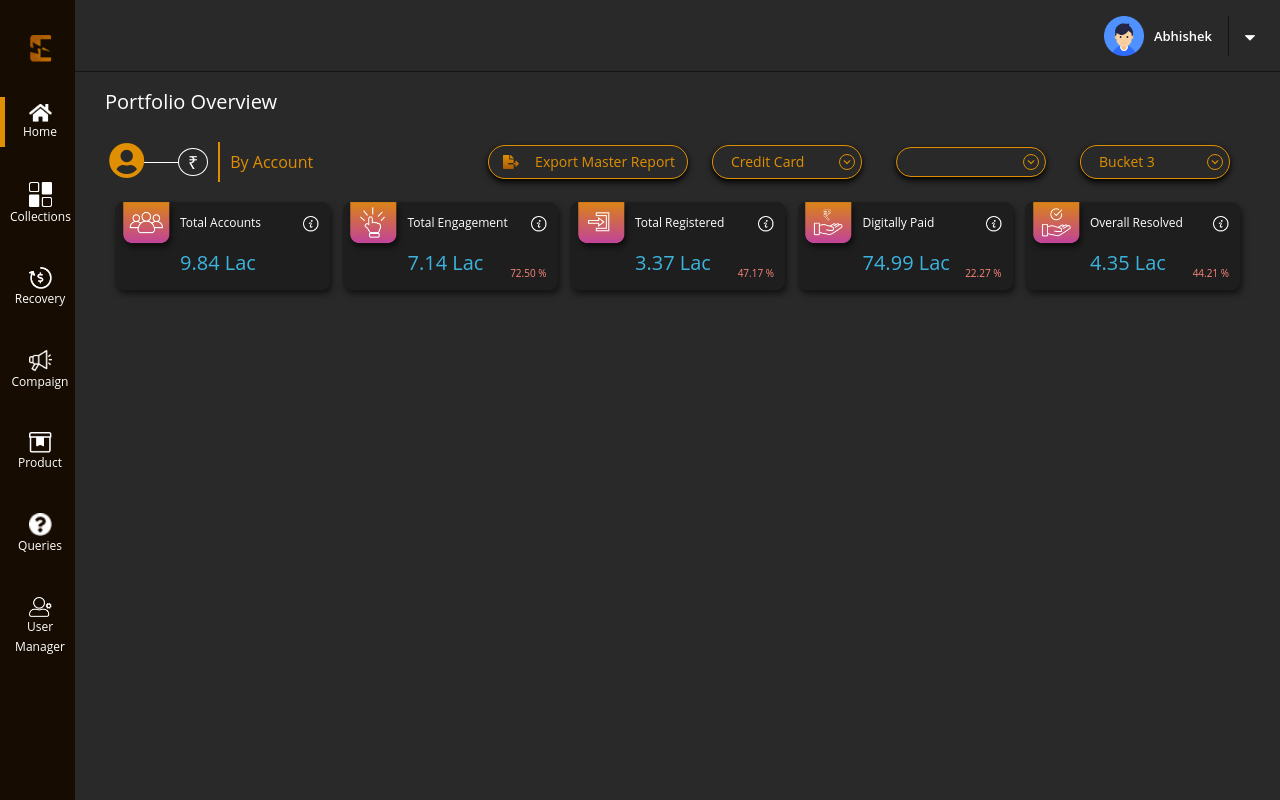
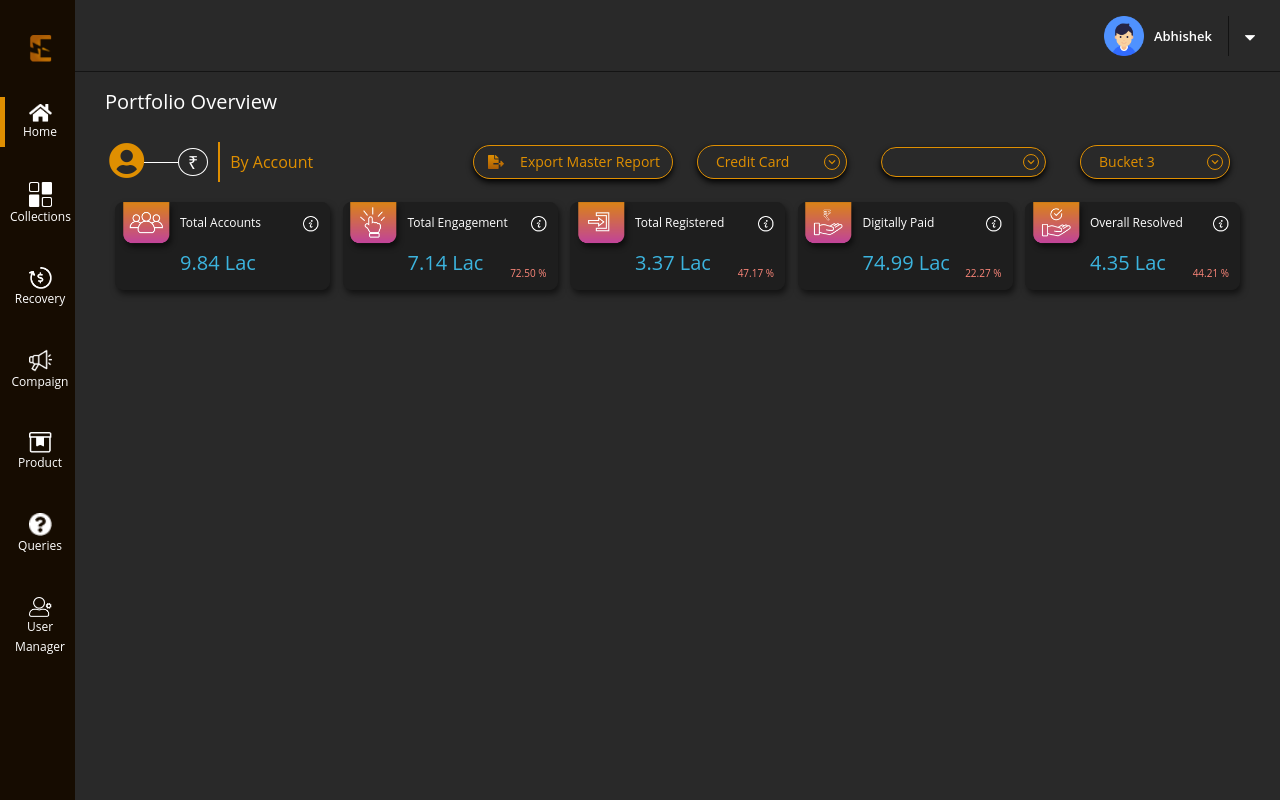
Before and after one commit to Nishantgrg21/myApp, an Angular app: page / in a window 1280 px wide. Built offline with nearby package versions, Linux system fonts and the light colour scheme.

Commit message:
ui changes

```diff
--- a/src/app/pages/home/portfolio-overview/portfolio-overview.component.css
+++ b/src/app/pages/home/portfolio-overview/portfolio-overview.component.css
@@ -61,9 +61,35 @@ font-size: 24px;
     position: relative;
     justify-content: space-between;
 }
+.btnBorderchkbox{
+  border: 1px solid #df8f01;
+  box-shadow: 0px 3px 6px #000000;
+  border-radius: 20px;
+  color: #df8f01;
+  padding: 6px;
+  padding-inline-start: 18px;
+  padding-inline-end: 6px;
+  cursor: pointer;
+  margin-right: 10px;
+  width: 165px;
+  opacity: 1;
+  display: flex;
+  align-items: center;
+  margin-left: 1.5rem;
+  position: relative;
+  justify-content: space-between;
+}
 .btnBorder .rounded-icon {
     font-size: inherit !important;
 
+}
+.btnBorderchkbox .rounded-icon {
+  font-size: inherit !important;
+
+}
+.btnBorderchkbox:hover .rounded-icon {
+  background: #DF8F01 !important;
+  color: #181818 !important;
 }
 
 .rounded-icon{
@@ -88,12 +114,30 @@ font-size: 24px;
     font-size: 1rem;
 
   }
+  .dropdownContentchkbox {
+    /* border-radius: 8px; */
+    position: absolute;
+    background: #000;
+    color:#fff;
+    min-width: 162px;
+    box-shadow: 0px 8px 16px 0px rgba(0,0,0,0.2);
+    z-index: 1;
+    margin-left: -17px;
+   top: 33px;
+    padding:0px;
+    font-size: 1rem;
+
+  }
   .btnBorder:hover .rounded-icon {
     background: #DF8F01 !important;
     color: #181818 !important;
 }
 
   .dropdown-item{
+    border-bottom: 1px solid #1e1e1e !important;
+   padding:5px 20px!important;
+  }
+  .dropdown-itemchkbox{
     border-bottom: 1px solid #1e1e1e !important;
    padding:5px 20px!important;
   }
@@ -108,6 +152,18 @@ font-size: 24px;
       color: #df821b;
       background: #000;
     }
+
+    .dropdownContentchkbox li {
+      color: #fff;
+      padding: 2px 16px;
+      text-decoration: none;
+      display: block;
+    }
+    .dropdownContentchkbox li:hover
+      {
+        color: #df821b;
+        background: #000;
+      }
 
   .dropdown-item-bg{
     color: #df821b!important;
--- a/src/app/pages/home/portfolio-overview/portfolio-overview.component.html
+++ b/src/app/pages/home/portfolio-overview/portfolio-overview.component.html
@@ -36,11 +36,11 @@
         </div>
 
         <!-- button4 start -->
-        <div class="btnBorder"  (mouseenter)="checkboxButton=false" (mouseleave)="checkboxButton=true">
+        <div class="btnBorderchkbox"  (mouseenter)="checkboxButton=false" (mouseleave)="checkboxButton=true">
             {{SelectedCheckedValue}}
             <span class="material-icons rounded-icon"> expand_more </span>
-             <ul class="dropdownContent" *ngIf="!checkboxButton" >
-                <li class="dropdown-item cb-item" *ngFor="let checkedData of checkedValue"
+             <ul class="dropdownContentchkbox" *ngIf="!checkboxButton" >
+                <li class="dropdown-itemchkbox cb-item" *ngFor="let checkedData of checkedValue"
                     [value]="checkedData" [class.dropdown-item-bg]="checkedData==SelectedValue">
 
                     <label class="form-check-label curser cb_container">
```
